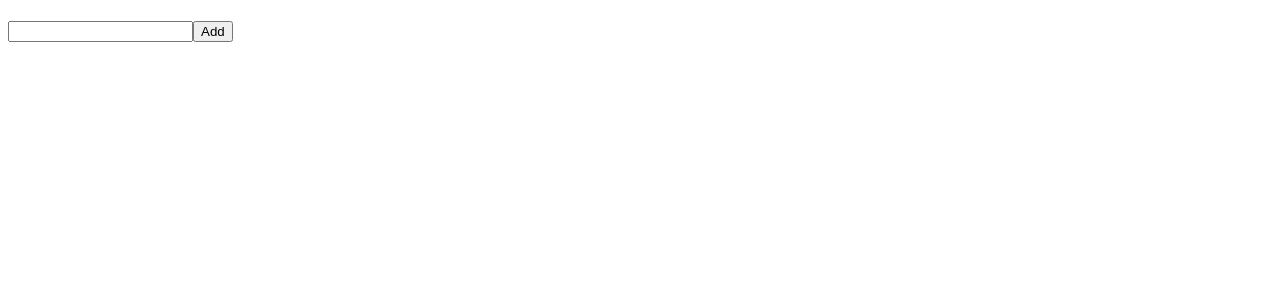
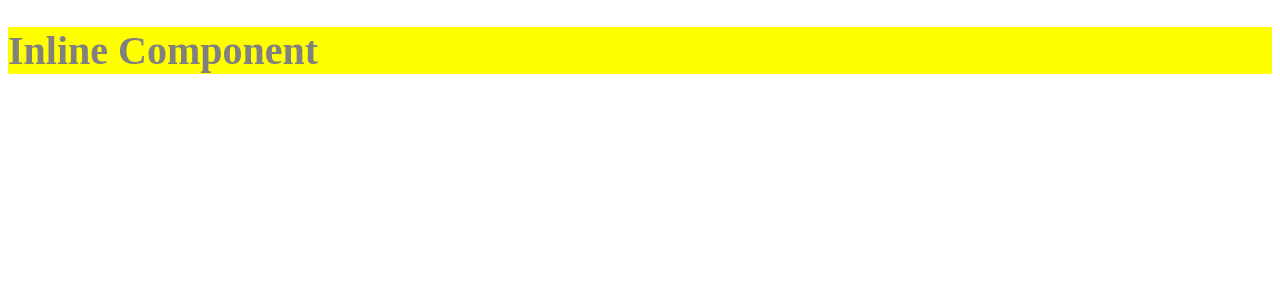
Before and after one commit to ignaciojarruza/react-todo, a React (Vite) app in the folder todo-app/: page / in a window 1280 px wide. Shown: the top 300 px of the page. Built offline with nearby package versions, Linux system fonts and the light colour scheme.

Commit message:
Testing out different styling methods
- tested inline
- tested css stylesheet
- tested css modules

```diff
--- a/todo-app/src/App.jsx
+++ b/todo-app/src/App.jsx
@@ -1,9 +1,11 @@
+import InlineComponent from "./components/InlineComponent"
 import Todo from "./components/Todo"
 
 function App() {
   return (
     <div className="App">
-      <Todo text="test"/>
+     { /*<Todo text="test"/> */}
+     <InlineComponent/>
     </div>
   )
 }
--- /dev/null
+++ b/todo-app/src/components/InlineComponent.jsx
@@ -0,0 +1,5 @@
+import styles from './inlinecomponent.module.css'
+
+export default function InlineComponent() {
+    return (<div><h1 className={styles.header}>Inline Component</h1></div>)
+}
--- /dev/null
+++ b/todo-app/src/components/inlinecomponent.module.css
@@ -0,0 +1,5 @@
+.header {
+    color: grey;
+    background-color: yellow;
+    font-size: 40px;
+}
--- /dev/null
+++ b/todo-app/src/css/style.css
@@ -0,0 +1,5 @@
+.header {
+    color: red;
+    font-size: 175px;
+    background-color: yellow;
+}
```
